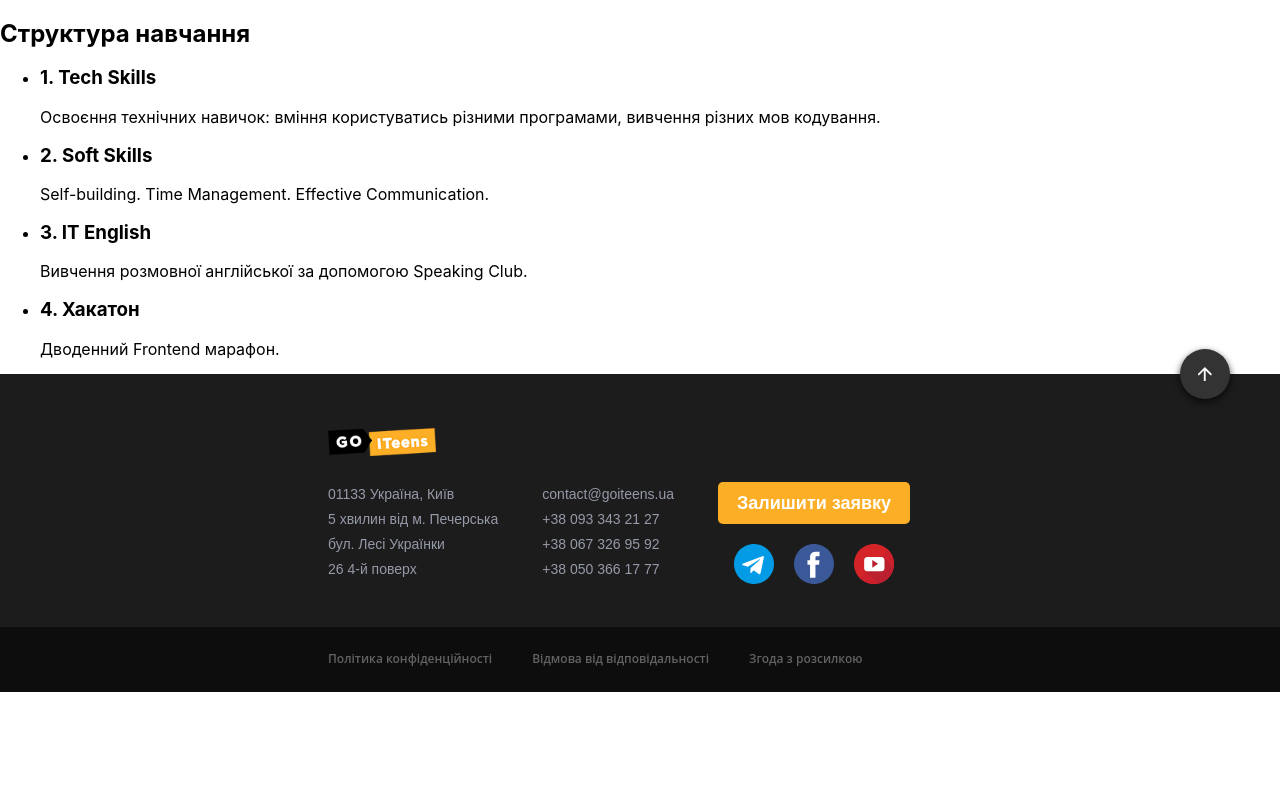
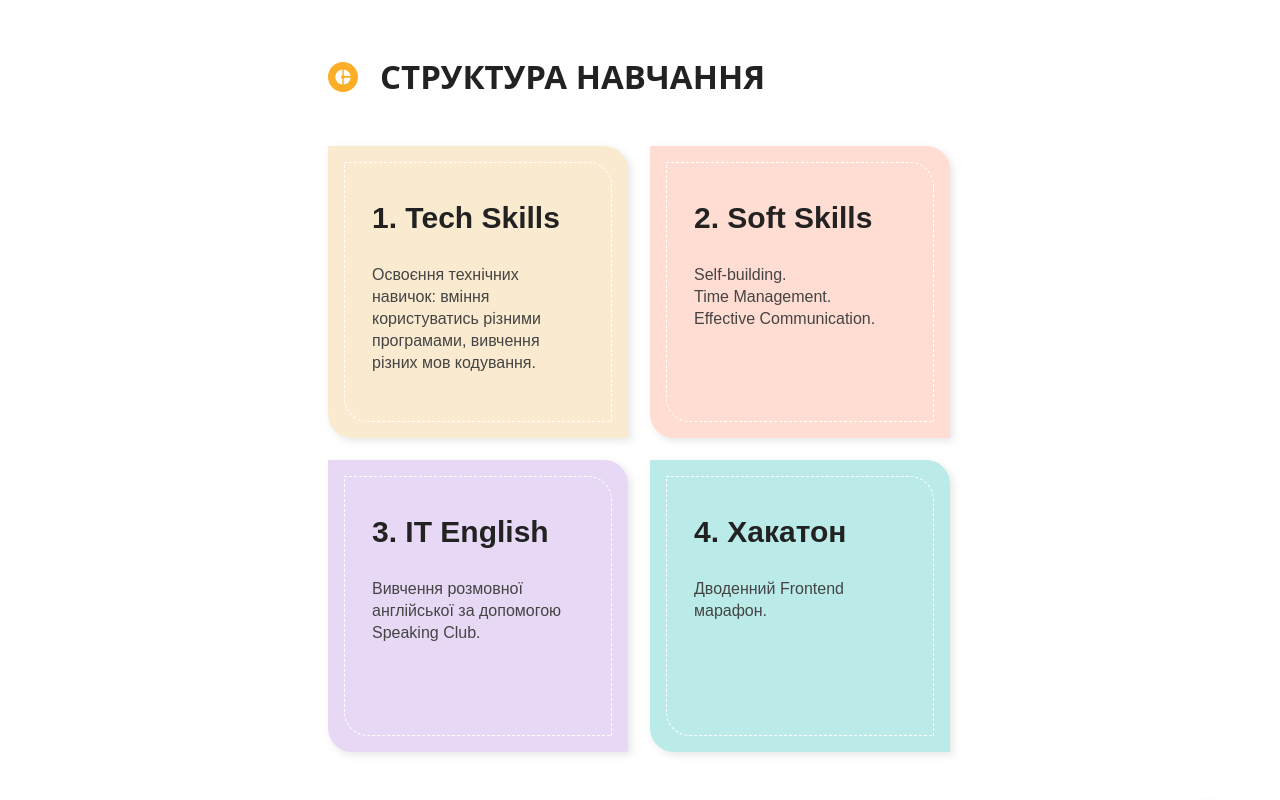
Before and after one commit to andrii-zubatiuk/team-project-5, a website: page src/index.html in a window 1280 px wide. Shown: the top 800 px of the page. Drawn offline with nearby package versions, Linux system fonts and the light colour scheme; files that its build step writes are made by us from their sources.

Commit message:
Свои секции закончил, все готово

```diff
--- a/src/index.html
+++ b/src/index.html
@@ -11,35 +11,52 @@
   </head>
 
   <body>
-    <section>
-      <h2>Структура навчання</h2>
-      <ul>
-        <li>
-          <h3>1. Tech Skills</h3>
-          <p>
-            Освоєння технічних навичок: вміння користуватись різними програмами,
-            вивчення різних мов кодування.
+    <section class="structure-section">
+      <div class="container">
+        <div class="section-title-wrap">
+          <svg class="section-title--icon">
+            <use href="./images/icons/icons-sprite.svg#circle"></use>
+          </svg>
+          <h2 class="section-title list">
+            Структура навчання
+          </h2>
+        </div>
+        <ul class="structure-list list">
+          <li class="structure-list__item tech">
+            <h3 class="structure-list__title list">1. Tech Skills</h3>
+            <p class="structure-list__description list">
+              Освоєння технічних навичок: вміння користуватись різними
+              програмами, вивчення різних мов кодування.
             </p>
           </li>
-        <li>
-          <h3>2. Soft Skills</h3>
-          <p>Self-building. Time Management. Effective Communication.</p>
+          <li class="structure-list__item soft">
+            <h3 class="structure-list__title list">2. Soft Skills</h3>
+            <p class="structure-list__description list">
+              Self-building. <br />
+              Time Management. <br />
+              Effective Communication.
+            </p>
           </li>
-        <li>
-          <h3>3. IT English</h3>
-          <p>Вивчення розмовної англійської за допомогою Speaking Club.</p>
+          <li class="structure-list__item it">
+            <h3 class="structure-list__title list">3. IT English</h3>
+            <p class="structure-list__description list">
+              Вивчення розмовної англійської за допомогою Speaking Club.
+            </p>
           </li>
-        <li>
-          <h3>4. Хакатон</h3>
-          <p>Дводенний Frontend марафон.</p>
+          <li class="structure-list__item hackathon">
+            <h3 class="structure-list__title list">4. Хакатон</h3>
+            <p class="structure-list__description list">
+              Дводенний Frontend марафон.
+            </p>
           </li>
         </ul>
+      </div>
     </section>
 
     <footer class="site-footer">
       <div class="footer list">
         <a href="/#anchor" class="anchor"></a>
-        <div class="container list">
+        <div class="footer-container list">
           <a href="/">
             <img src="./images/logo.png" class="footer-logo" alt="footer logo"
           /></a>
@@ -113,7 +130,7 @@
         </div>
       </div>
       <div class="site-rules">
-        <div class="container">
+        <div class="footer-container">
           <ul class="site-rules-list list">
             <li class="site-rules-list__item">
               <a
--- a/src/sass/components/footer.scss
+++ b/src/sass/components/footer.scss
@@ -48,6 +48,13 @@
   display: inline-block;
   width: 40px;
   height: 40px;
+  transform: scale(1);
+  transition: transform 250ms $animation;
+
+  &:hover,
+  &:focus {
+    transform: scale(1.1);
+  }
 }
 
 .site-rules-list__link {
@@ -91,7 +98,7 @@
     padding: 26px 0;
   }
 
-  .container {
+  .footer-container {
     max-width: 320px;
     margin-left: auto;
     margin-right: auto;
@@ -135,7 +142,7 @@
     padding: 20px 0;
   }
 
-  .container {
+  .footer-container {
     max-width: 768px;
     margin-left: auto;
     margin-right: auto;
@@ -213,7 +220,7 @@
     margin-bottom: 30px;
   }
 
-  .container {
+  .footer-container {
     max-width: 1360px;
     margin-left: auto;
     margin-right: auto;
--- /dev/null
+++ b/src/sass/components/structure-section.scss
@@ -0,0 +1,227 @@
+.section-title--icon {
+  display: inline-block;
+  width: 30px;
+  height: 30px;
+}
+
+.section-title-wrap {
+  display: flex;
+  align-items: center;
+}
+
+.section-title {
+  font-family: $secondary-font;
+  color: $general-color;
+  text-transform: uppercase;
+}
+
+.structure-list__title {
+  font-family: $general-font;
+  color: $general-color;
+  margin-bottom: 28px;
+}
+
+.structure-list__description {
+  font-family: $general-font;
+  color: $secondary-color;
+}
+
+.structure-list__item {
+  border-radius: 0 24px 0 24px;
+  box-shadow: 3px 3px 8px rgba(0, 0, 0, 0.1);
+  padding: 54px 44px;
+  position: relative;
+  transform: scale(1);
+  transition: transform 250ms $animation;
+
+  &:last-child {
+    margin-bottom: 0;
+  }
+
+  &.tech {
+    background-color: #faebd0;
+  }
+
+  &.soft {
+    background-color: #ffddd3;
+  }
+
+  &.it {
+    background-color: #e7d9f6;
+  }
+
+  &.hackathon {
+    background-color: #baebe9;
+  }
+
+  &:hover,
+  &:focus {
+    transform: scale(1.02);
+  }
+}
+
+.structure-list__item::before {
+  content: '';
+  display: block;
+  position: absolute;
+  border: dashed 1px white;
+  border-radius: 0 24px 0 24px;
+  top: 16px;
+  right: 16px;
+  bottom: 16px;
+  left: 16px;
+}
+
+// MOBILE
+
+@media screen and (max-width: 767px) {
+  .container {
+    max-width: 320px;
+    margin-left: auto;
+    margin-right: auto;
+    padding: 0 20px;
+  }
+
+  .structure-section {
+    padding-bottom: 60px;
+    padding-top: 22px;
+  }
+
+  .section-title--icon {
+    margin-right: 10px;
+  }
+
+  .section-title {
+    font-size: 20px;
+    line-height: 3.9;
+  }
+
+  .structure-list__title {
+    font-size: 25px;
+    line-height: 1.2;
+  }
+
+  .structure-list__description {
+    font-size: 16px;
+    line-height: 1.375;
+  }
+
+  .structure-list__item {
+    width: 280px;
+    min-height: 260px;
+    margin-bottom: 15px;
+  }
+}
+
+// TABLET
+
+@media screen and (min-width: 768px) and (max-width: 1359px) {
+  .container {
+    max-width: 768px;
+    margin-left: auto;
+    margin-right: auto;
+    padding: 0 72px;
+  }
+
+  .structure-section {
+    padding-bottom: 76px;
+    padding-top: 38px;
+  }
+
+  .section-title--icon {
+    margin-right: 22px;
+  }
+
+  .section-title {
+    font-size: 33px;
+    line-height: 2.363;
+  }
+
+  .section-title-wrap {
+    margin-bottom: 30px;
+  }
+
+  .structure-list__title {
+    font-size: 30px;
+    line-height: 1.2;
+  }
+
+  .structure-list__description {
+    font-size: 16px;
+    line-height: 1.375;
+  }
+
+  .structure-list {
+    display: flex;
+    flex-wrap: wrap;
+  }
+
+  .structure-list__item {
+    width: 300px;
+    min-height: 292px;
+    margin-bottom: 22px;
+    margin-right: 22px;
+
+    &:nth-child(2n) {
+      margin-right: 0;
+    }
+
+    &:nth-last-child(-n + 2) {
+      margin-bottom: 0;
+    }
+  }
+}
+
+// DESKTOP
+
+@media screen and (min-width: 1360px) {
+  .container {
+    max-width: 1360px;
+    margin-left: auto;
+    margin-right: auto;
+    padding: 0 30px;
+  }
+
+  .structure-section {
+    padding-bottom: 116px;
+    padding-top: 78px;
+  }
+
+  .section-title--icon {
+    margin-right: 22px;
+  }
+
+  .section-title {
+    font-size: 33px;
+    line-height: 2.363;
+  }
+
+  .section-title-wrap {
+    margin-bottom: 40px;
+  }
+
+  .structure-list__title {
+    font-size: 30px;
+    line-height: 1.2;
+  }
+
+  .structure-list__description {
+    font-size: 18px;
+    line-height: 1.555;
+  }
+
+  .structure-list {
+    display: flex;
+    flex-wrap: wrap;
+  }
+
+  .structure-list__item {
+    width: 300px;
+    min-height: 292px;
+    margin-right: 22px;
+
+    &:last-child {
+      margin-right: 0;
+    }
+  }
+}
--- a/src/sass/main.scss
+++ b/src/sass/main.scss
@@ -15,3 +15,4 @@
 
 @import './components/list.scss';
 @import './components/footer.scss';
+@import './components/structure-section.scss';
```
Lines whose indentation alone changed are shown as unchanged.
